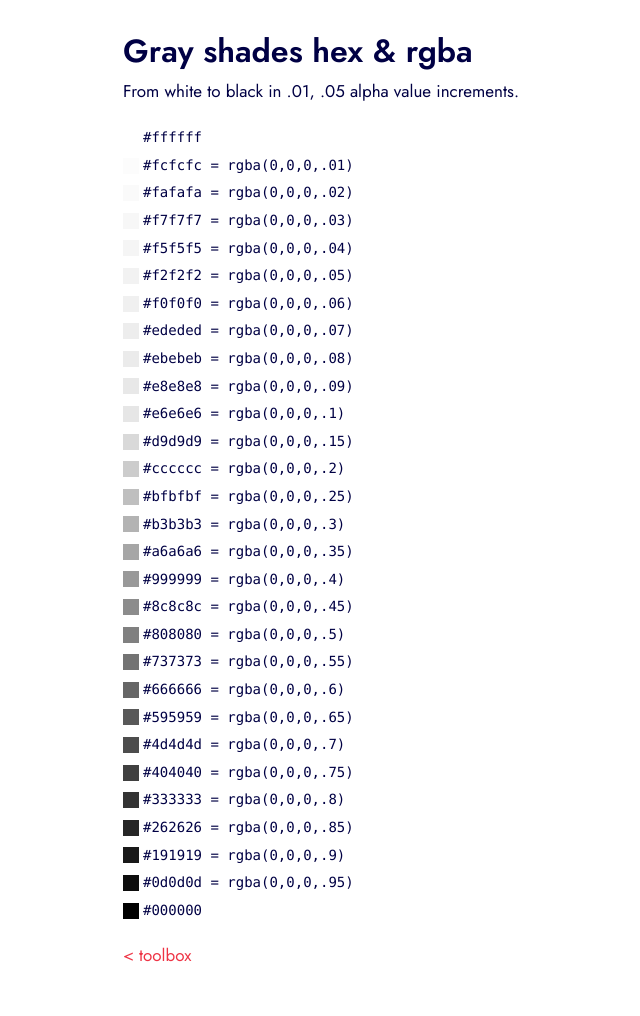
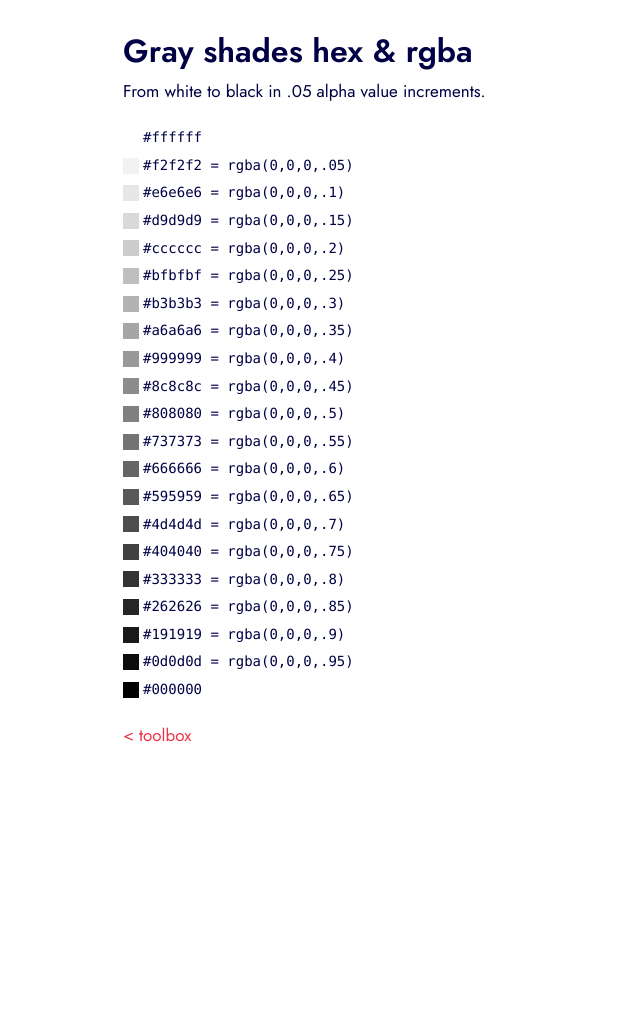
Before and after one commit to borderleft/borderleft.github.io, a Jekyll site: the page built from toolbox/gray.html, in a window 1280 px wide. Shown: the whole page, without its empty margins (117-757 px from the left). Built offline with Jekyll 4.4.1, drawn with Linux system fonts in a browser that asks for light colours; after the commit the page ends 900 px from its top, so only the background shows below that.

Commit message:
Revert change

```diff
--- a/toolbox/gray.html
+++ b/toolbox/gray.html
@@ -5,19 +5,11 @@
 
 <h1>{{ page.title }}</h1>
 
-<p>From white to black in .01, .05 alpha value increments.</p>
+<p>From white to black in .05 alpha value increments.</p>
 
 <ul class="shades">
     <li><span style="background-color: #ffffff;"></span><code>#ffffff</code></li>
-    <li><span style="background-color: #fcfcfc;"></span><code>#fcfcfc = rgba(0,0,0,.01)</code></li>
-    <li><span style="background-color: #fafafa;"></span><code>#fafafa = rgba(0,0,0,.02)</code></li>
-    <li><span style="background-color: #f7f7f7;"></span><code>#f7f7f7 = rgba(0,0,0,.03)</code></li>
-    <li><span style="background-color: #f5f5f5;"></span><code>#f5f5f5 = rgba(0,0,0,.04)</code></li>
     <li><span style="background-color: #f2f2f2;"></span><code>#f2f2f2 = rgba(0,0,0,.05)</code></li>
-    <li><span style="background-color: #f0f0f0;"></span><code>#f0f0f0 = rgba(0,0,0,.06)</code></li>
-    <li><span style="background-color: #ededed;"></span><code>#ededed = rgba(0,0,0,.07)</code></li>
-    <li><span style="background-color: #ebebeb;"></span><code>#ebebeb = rgba(0,0,0,.08)</code></li>
-    <li><span style="background-color: #e8e8e8;"></span><code>#e8e8e8 = rgba(0,0,0,.09)</code></li>
     <li><span style="background-color: #e6e6e6;"></span><code>#e6e6e6 = rgba(0,0,0,.1)</code></li>
     <li><span style="background-color: #d9d9d9;"></span><code>#d9d9d9 = rgba(0,0,0,.15)</code></li>
     <li><span style="background-color: #cccccc;"></span><code>#cccccc = rgba(0,0,0,.2)</code></li>
```
